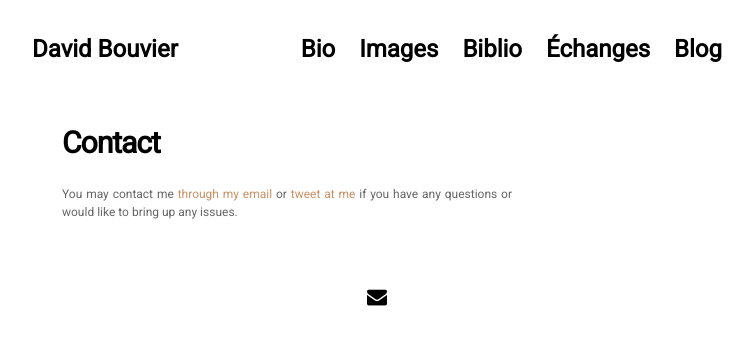
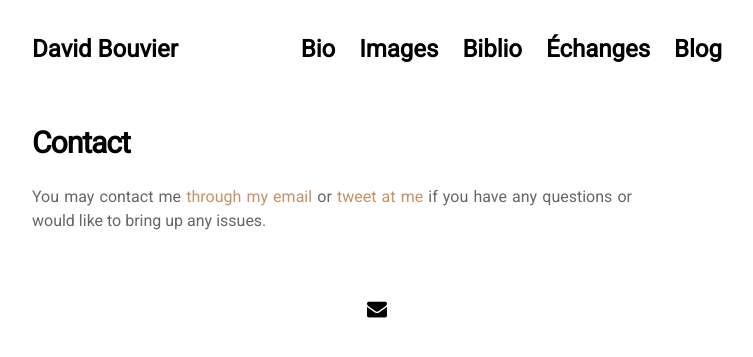
Before and after one commit to mromanello/dbouvier, a Jekyll site: the page built from pages/contact.md, in a window 1280 px wide. Shown: the top 357 px of the page, without its empty margins (263-1016 px from the left). Built offline with Jekyll 4.4.1, drawn with Linux system fonts in a browser that asks for light colours; nearby versions of some CDN libraries.

Commit message:
small corrections

```diff
--- a/_layouts/page.html
+++ b/_layouts/page.html
@@ -1,5 +1,5 @@
 ---
-layout: biblio
+layout: default
 ---
 
   <div class="page-content">
--- a/_sass/3-sections/_page.sass
+++ b/_sass/3-sections/_page.sass
@@ -1,5 +1,5 @@
 .page-content
-  width: 450px
+  width: 600px
   margin: 30px
   h1
     line-height: 1.5
```
